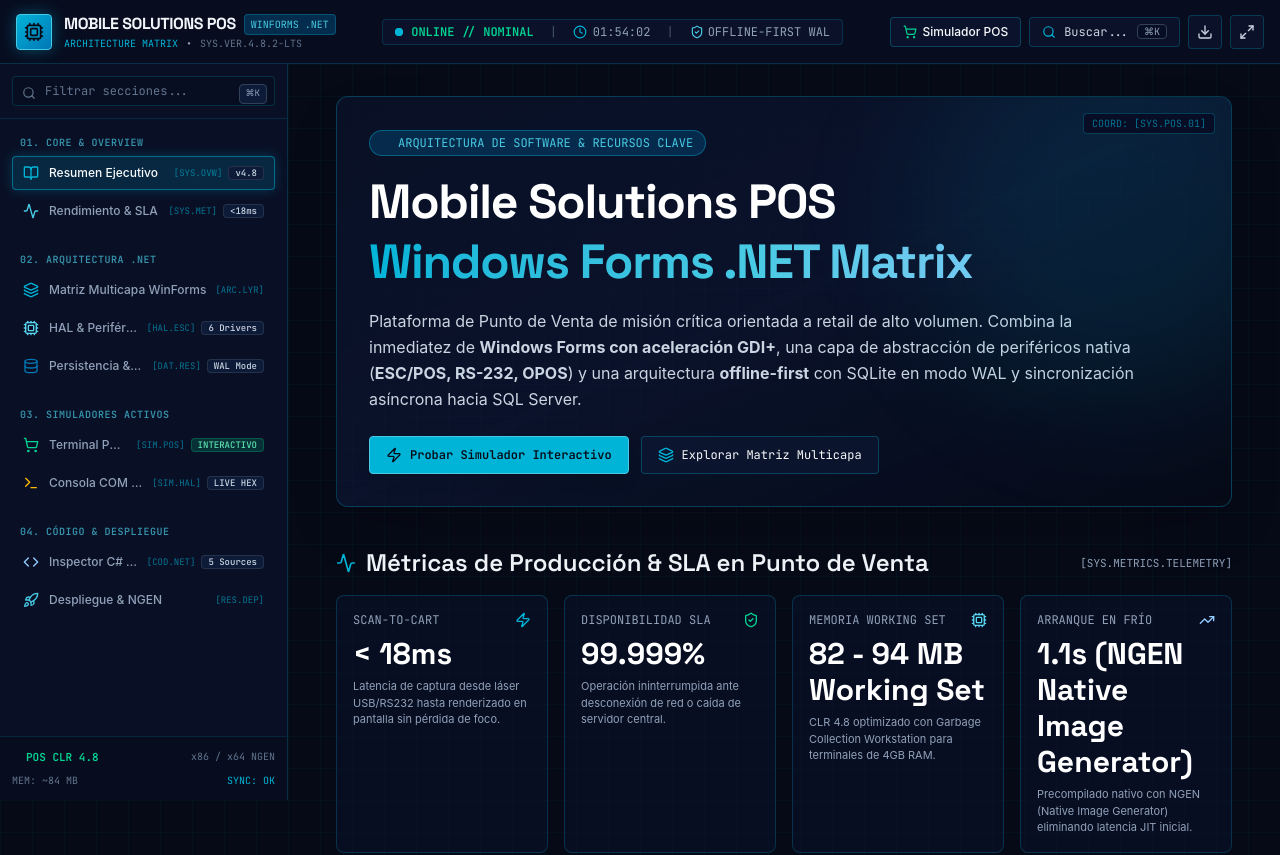
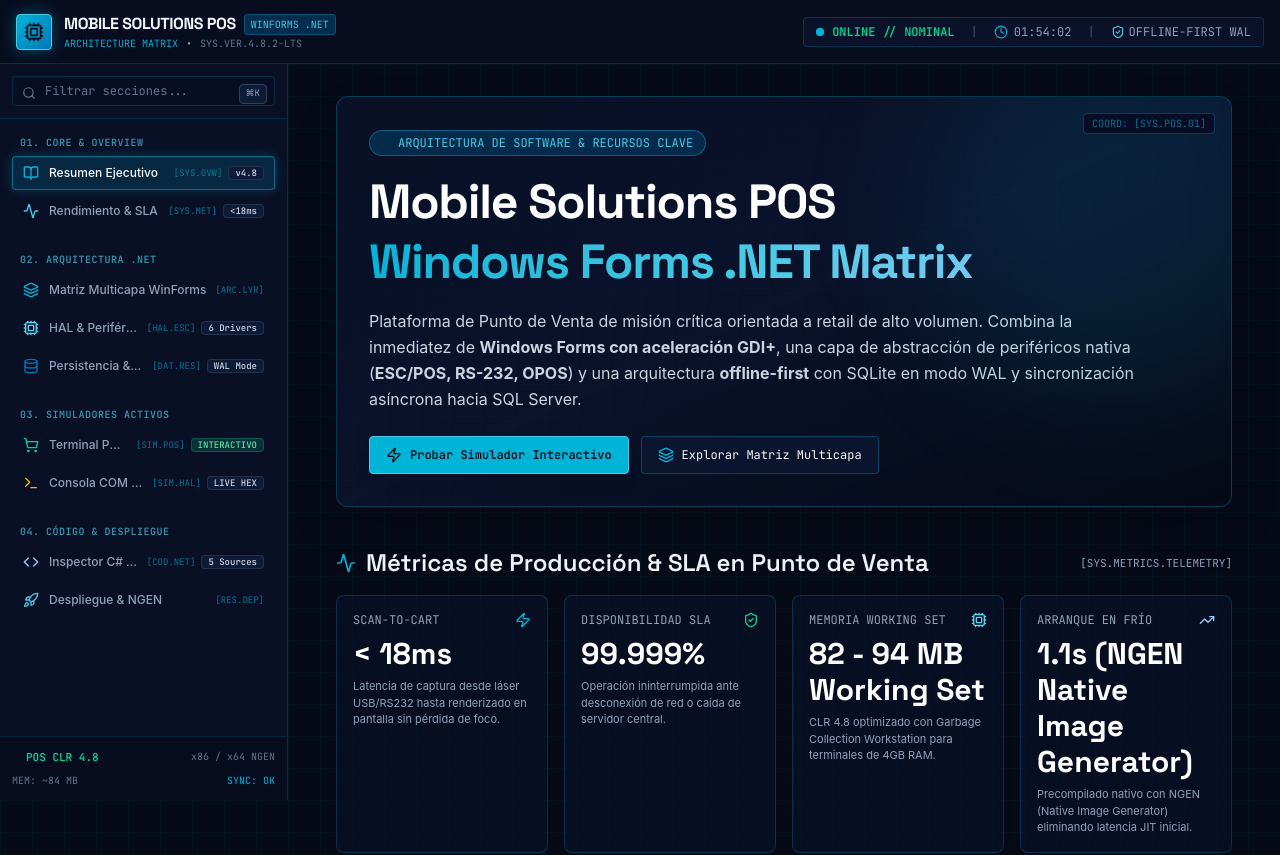
Before and after one commit to NoMeCompila/MobileSolutions-SPA, a React (Vite) app: page / in a window 1280 px wide. Shown: the top 855 px of the page. Built offline with nearby package versions, Linux system fonts and the light colour scheme.

Commit message:
refactor(Header.tsx): delete, search, full screen and download

```diff
--- a/src/App.tsx
+++ b/src/App.tsx
@@ -19,7 +19,6 @@ export default function App() {
   const [isMobileSidebarOpen, setIsMobileSidebarOpen] = useState(false);
   const [isSearchOpen, setIsSearchOpen] = useState(false);
   const [onlineMode, setOnlineMode] = useState(true);
-  const [isFullscreen, setIsFullscreen] = useState(false);
   const [cart, setCart] = useState<POSCartItem[]>([SAMPLE_POS_PRODUCTS[0], SAMPLE_POS_PRODUCTS[1]]);
 
   // Global keyboard shortcut: Cmd+K / Ctrl+K
@@ -33,50 +32,6 @@ export default function App() {
     window.addEventListener('keydown', handleKeyDown);
     return () => window.removeEventListener('keydown', handleKeyDown);
   }, []);
-
-  const handleToggleFullscreen = () => {
-    if (!document.fullscreenElement) {
-      document.documentElement.requestFullscreen().catch(() => {});
-      setIsFullscreen(true);
-    } else {
-      if (document.exitFullscreen) {
-        document.exitFullscreen().catch(() => {});
-      }
-      setIsFullscreen(false);
-    }
-  };
-
-  const handleExportDossier = () => {
-    const dossierMarkdown = `# Mobile Solutions POS - Technical Architecture & Systems Matrix
-## Framework: .NET Framework 4.8 / Windows Forms / C# 9.0
-## Date: ${new Date().toISOString()}
-
-### 1. Executive Summary
-High-throughput, mission-critical retail Point of Sale (POS) client built with C# and Windows Forms GDI+ hardware acceleration.
-- Barcode Scan-to-Cart latency: <18ms
-- Memory Working Set: 84 MB steady state
-- Offline Resilience: SQLite with Write-Ahead Logging (WAL)
-- Central Synchronization: Microsoft SQL Server 2019 via GZip compressed batches
-
-### 2. Hardware Abstraction Layer (HAL)
-- Epson ESC/POS & Star Micronics thermal printers (COM/USB/Ethernet)
-- Mettler Toledo & CAS continuous RS-232 weighing scales
-- Win32 RawInput window hook (WM_INPUT) for non-focus barcode scanning
-- APG & Posiflex 24V RJ-11 cash drawers driven via printer kick pin
-- Partner Tech VFD 20x2 customer displays
-
-Generated by Mobile Solutions POS Architecture Matrix Portal.
-`;
-
-    const blob = new Blob([dossierMarkdown], { type: 'text/markdown;charset=utf-8;' });
-    const url = URL.createObjectURL(blob);
-    const link = document.createElement('a');
-    link.href = url;
-    link.setAttribute('download', 'MobileSolutionsPOS_Architecture_Dossier.md');
-    document.body.appendChild(link);
-    link.click();
-    document.body.removeChild(link);
-  };
 
   const renderActiveSection = () => {
     switch (activeSection) {
@@ -118,10 +73,6 @@ Generated by Mobile Solutions POS Architecture Matrix Portal.
         onSelectSection={setActiveSection}
         onToggleMobileSidebar={() => setIsMobileSidebarOpen(prev => !prev)}
         isMobileSidebarOpen={isMobileSidebarOpen}
-        onOpenSearch={() => setIsSearchOpen(true)}
-        onExportDossier={handleExportDossier}
-        isFullscreen={isFullscreen}
-        onToggleFullscreen={handleToggleFullscreen}
       />
 
       {/* Main Structural Body */}
--- a/src/components/Header.tsx
+++ b/src/components/Header.tsx
@@ -1,17 +1,10 @@
 import React, { useState, useEffect } from 'react';
 import {
-  Terminal,
-  Search,
   Menu,
   X,
-  Download,
   Cpu,
-  CheckCircle2,
   Clock,
-  ShieldCheck,
-  Maximize2,
-  Minimize2,
-  ShoppingCart
+  ShieldCheck
 } from 'lucide-react';
 import { SectionId } from '../types';
 import { SYSTEM_META } from '../data/posArchitectureData';
@@ -21,21 +14,13 @@ interface HeaderProps {
   onSelectSection: (id: SectionId) => void;
   onToggleMobileSidebar: () => void;
   isMobileSidebarOpen: boolean;
-  onOpenSearch: () => void;
-  onExportDossier: () => void;
-  isFullscreen: boolean;
-  onToggleFullscreen: () => void;
 }
 
 export const Header: React.FC<HeaderProps> = ({
   activeSection,
   onSelectSection,
   onToggleMobileSidebar,
-  isMobileSidebarOpen,
-  onOpenSearch,
-  onExportDossier,
-  isFullscreen,
-  onToggleFullscreen
+  isMobileSidebarOpen
 }) => {
   const [time, setTime] = useState<string>('');
 
@@ -84,8 +69,8 @@ export const Header: React.FC<HeaderProps> = ({
         </div>
       </div>
 
-      {/* Middle: Live Telemetry Status Pill */}
-      <div className="hidden md:flex items-center gap-4 px-3 py-1 rounded bg-[#0A1128] border border-[rgba(0,180,216,0.2)] text-xs font-mono">
+      {/* Right: Live Telemetry Status Pill */}
+      <div className="hidden md:flex items-center gap-4 px-3 py-1.5 rounded bg-[#0A1128] border border-[rgba(0,180,216,0.2)] text-xs font-mono">
         <div className="flex items-center gap-2">
           <span className="relative flex h-2 w-2">
             <span className="animate-ping absolute inline-flex h-full w-full rounded-full bg-cyan-400 opacity-75"></span>
@@ -104,53 +89,6 @@ export const Header: React.FC<HeaderProps> = ({
           <span>OFFLINE-FIRST WAL</span>
         </div>
       </div>
-
-      {/* Right: Quick actions & Search */}
-      <div className="flex items-center gap-2">
-        {/* Quick Simulator Jump */}
-        <button
-          onClick={() => onSelectSection('terminal-simulator')}
-          className={`hidden sm:flex items-center gap-1.5 px-3 py-1.5 rounded text-xs font-medium font-sans transition-all ${
-            activeSection === 'terminal-simulator'
-              ? 'bg-emerald-500/20 text-emerald-300 border border-emerald-500/40 shadow-[0_0_12px_rgba(16,185,129,0.3)]'
-              : 'cyber-button-outline hover:text-[#48CAE4]'
-          }`}
-        >
-          <ShoppingCart className="w-3.5 h-3.5 text-emerald-400" />
-          <span>Simulador POS</span>
-        </button>
-
-        {/* Global Search Button */}
-        <button
-          onClick={onOpenSearch}
-          className="flex items-center gap-2 px-3 py-1.5 rounded bg-[#0A1128] hover:bg-[#0E1B38] border border-[rgba(0,180,216,0.25)] text-slate-300 text-xs font-mono transition-colors"
-          title="Buscar en la documentación (⌘K / Ctrl+K)"
-        >
-          <Search className="w-3.5 h-3.5 text-[#00B4D8]" />
-          <span className="hidden md:inline">Buscar...</span>
-          <kbd className="hidden sm:inline-block px-1.5 py-0.2 rounded bg-[#060D24] text-[10px] text-slate-400 border border-slate-700">
-            ⌘K
-          </kbd>
-        </button>
-
-        {/* Export Architecture Dossier */}
-        <button
-          onClick={onExportDossier}
-          className="p-2 rounded bg-[#0A1128] hover:bg-[#0E1B38] border border-[rgba(0,180,216,0.25)] text-slate-300 hover:text-[#00B4D8] transition-colors"
-          title="Descargar Dossier de Arquitectura (Markdown / Spec)"
-        >
-          <Download className="w-4 h-4" />
-        </button>
-
-        {/* Focus / Fullscreen Mode */}
-        <button
-          onClick={onToggleFullscreen}
-          className="p-2 rounded bg-[#0A1128] hover:bg-[#0E1B38] border border-[rgba(0,180,216,0.25)] text-slate-300 hover:text-[#00B4D8] transition-colors"
-          title={isFullscreen ? 'Salir de pantalla completa' : 'Pantalla completa / Modo Kiosko'}
-        >
-          {isFullscreen ? <Minimize2 className="w-4 h-4" /> : <Maximize2 className="w-4 h-4" />}
-        </button>
-      </div>
     </header>
   );
 };
```
